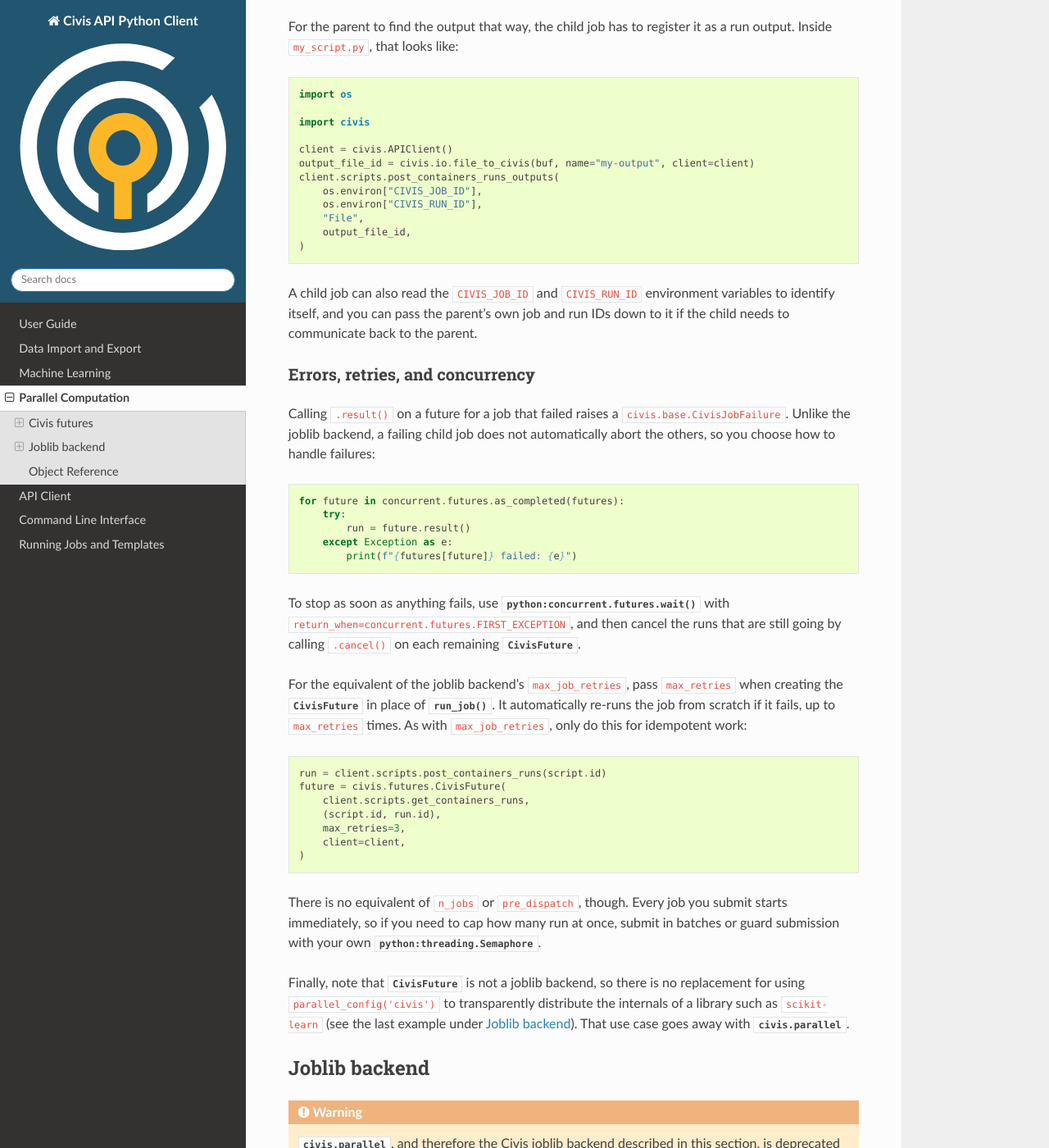
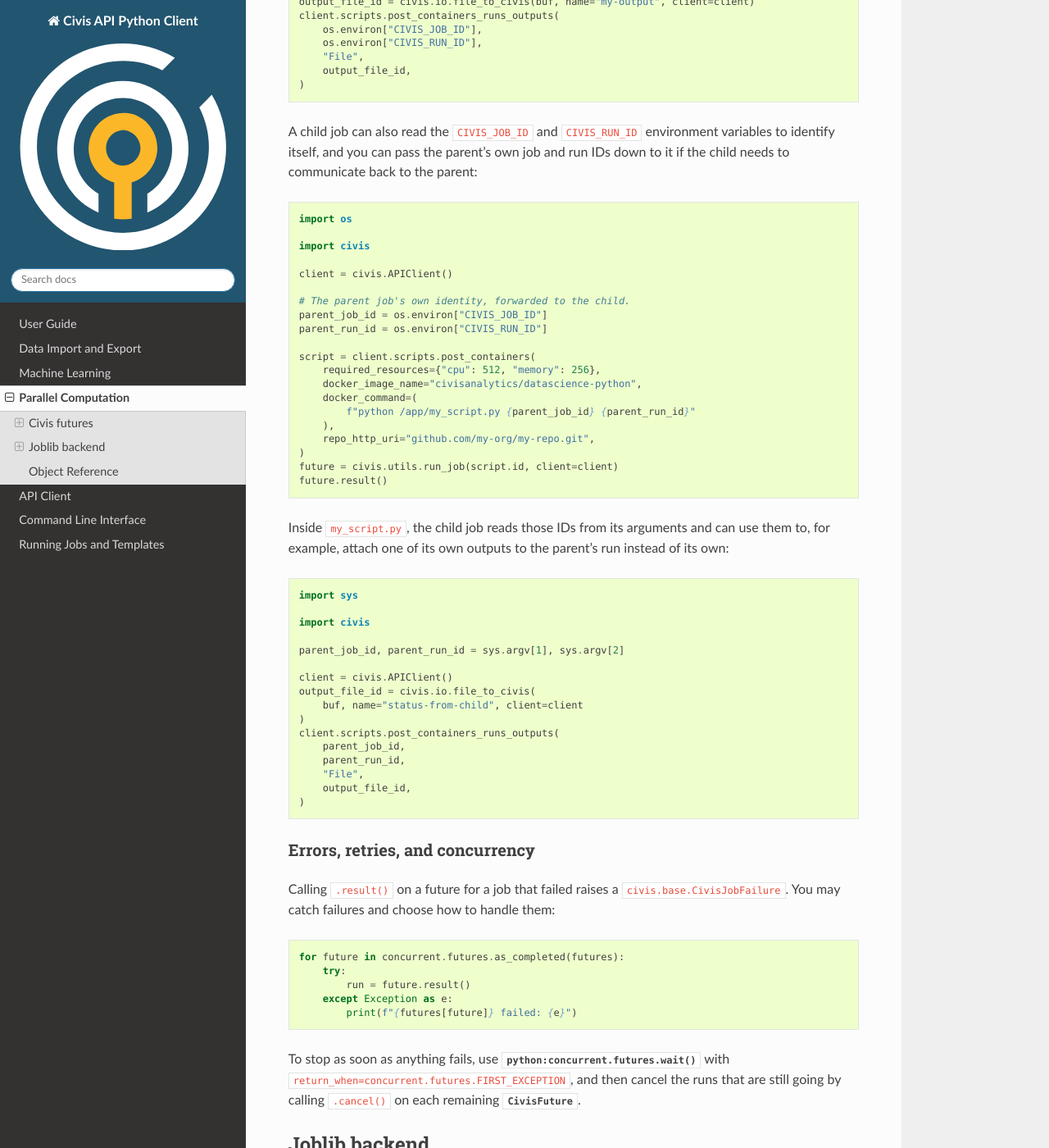
Before and after one commit to civisanalytics/civis-python, a Sphinx documentation site: the page built from docs/parallel.rst, in a window 1280 px wide and 1400 px high, scrolled down 2270 px. Shown: the whole window at 82% size. Built offline with Sphinx 7.4.7 and the Read the Docs theme 3.1.0, drawn with Linux system fonts in a browser that asks for light colours; some of the changed text lies outside the part shown.

Commit message:
DOC update CivisFuture doc

```diff
--- a/docs/parallel.rst
+++ b/docs/parallel.rst
@@ -12,8 +12,11 @@
     For parallel computation via Civis Platform, please migrate to
     :class:`~civis.futures.CivisFuture`, as described in `Civis futures`_ below.
 
+.. _civis_futures_parallel:
+
 Civis futures
 =============
+
 A :class:`~civis.futures.CivisFuture` is a
 :class:`python:concurrent.futures.Future` that tracks a job running in
 Civis Platform. Because it follows the standard library's ``Future`` API,
@@ -22,16 +25,11 @@
 :func:`python:concurrent.futures.as_completed` and
 :func:`python:concurrent.futures.wait`.
 
-For an introduction to :class:`~civis.futures.CivisFuture` itself, including
-how to create a future for a single job, see :ref:`civis_futures` in the user
-guide. The rest of this section shows how to use futures for the fan-out
-workloads that :mod:`civis.parallel` used to handle.
-
 Fanning out many jobs
 ---------------------
+
 Submit one job per chunk of work, keep the futures around, and consume them as
-they finish. The example below is the :mod:`civis.parallel` example further
-down this page, rewritten without joblib. It starts seven Civis Platform
+they finish. It starts several Civis Platform
 container scripts, each computing ``2 * num1 + num2`` for a different pair of
 arguments:
 
@@ -66,27 +64,23 @@
         print(f"({num1}, {num2}) finished with state {run.state}")
 
 :func:`~civis.utils.run_job` is a convenience wrapper that starts a run for an
-existing job and hands back a :class:`~civis.futures.CivisFuture`. Iterating
-with :func:`python:concurrent.futures.as_completed` gives you the behavior of
-joblib's ``return_as='generator_unordered'``: each result is available as soon
-as its job finishes, rather than after every job has finished. If you want the
+existing job and hands back a :class:`~civis.futures.CivisFuture`.
+:func:`python:concurrent.futures.as_completed` gives you
+each result as soon
+as its job finishes, rather than after all jobs have finished. If you want the
 results in submission order instead, iterate over the futures directly and call
 ``.result()`` on each one.
 
 Passing inputs and outputs
 --------------------------
-:mod:`civis.parallel` used
-`cloudpickle <https://github.com/cloudpipe/cloudpickle>`_ to ship your
-function, its arguments, and its return value between the parent process and
-the child jobs. :class:`~civis.futures.CivisFuture` does not do this for you,
-which has two consequences:
+
+:class:`~civis.futures.CivisFuture` does not ship a function, its arguments,
+or its return value between the parent process and a child job. Instead:
 
 - The code you want to run must already exist in the child job's environment,
   either baked into the Docker image or cloned from GitHub via the
   ``repo_http_uri`` and ``repo_ref`` parameters of
-  :func:`~civis.resources._resources.Scripts.post_containers`. Dynamically
-  defined functions, lambdas, and closures can no longer be sent to
-  Civis Platform.
+  :func:`~civis.resources._resources.Scripts.post_containers`.
 - You are responsible for moving data. Small inputs can go directly into the
   ``docker_command``. Larger inputs, and all outputs, should travel through
   Civis Files.
@@ -140,13 +134,60 @@
 
 A child job can also read the ``CIVIS_JOB_ID`` and ``CIVIS_RUN_ID`` environment
 variables to identify itself, and you can pass the parent's own job and run IDs
-down to it if the child needs to communicate back to the parent.
+down to it if the child needs to communicate back to the parent:
+
+.. code-block:: python
+
+    import os
+
+    import civis
+
+    client = civis.APIClient()
+
+    # The parent job's own identity, forwarded to the child.
+    parent_job_id = os.environ["CIVIS_JOB_ID"]
+    parent_run_id = os.environ["CIVIS_RUN_ID"]
+
+    script = client.scripts.post_containers(
+        required_resources={"cpu": 512, "memory": 256},
+        docker_image_name="civisanalytics/datascience-python",
+        docker_command=(
+            f"python /app/my_script.py {parent_job_id} {parent_run_id}"
+        ),
+        repo_http_uri="github.com/my-org/my-repo.git",
+    )
+    future = civis.utils.run_job(script.id, client=client)
+    future.result()
+
+Inside ``my_script.py``, the child job reads those IDs from its arguments
+and can use them to, for example, attach one of its own outputs to the
+parent's run instead of its own:
+
+.. code-block:: python
+
+    import sys
+
+    import civis
+
+    parent_job_id, parent_run_id = sys.argv[1], sys.argv[2]
+
+    client = civis.APIClient()
+    output_file_id = civis.io.file_to_civis(
+        buf, name="status-from-child", client=client
+    )
+    client.scripts.post_containers_runs_outputs(
+        parent_job_id,
+        parent_run_id,
+        "File",
+        output_file_id,
+    )
 
 Errors, retries, and concurrency
 --------------------------------
+
 Calling ``.result()`` on a future for a job that failed raises a
-``civis.base.CivisJobFailure``. Unlike the joblib backend, a failing child job
-does not automatically abort the others, so you choose how to handle failures:
+``civis.base.CivisJobFailure``.
+You may catch failures and choose how to handle them:
 
 .. code-block:: python
 
@@ -161,33 +202,6 @@
 ``return_when=concurrent.futures.FIRST_EXCEPTION``, and then cancel the runs
 that are still going by calling ``.cancel()`` on each remaining
 :class:`~civis.futures.CivisFuture`.
-
-For the equivalent of the joblib backend's ``max_job_retries``, pass
-``max_retries`` when creating the :class:`~civis.futures.CivisFuture` in
-place of :func:`~civis.utils.run_job`. It automatically re-runs the job from
-scratch if it fails, up to ``max_retries`` times. As with ``max_job_retries``,
-only do this for idempotent work:
-
-.. code-block:: python
-
-    run = client.scripts.post_containers_runs(script.id)
-    future = civis.futures.CivisFuture(
-        client.scripts.get_containers_runs,
-        (script.id, run.id),
-        max_retries=3,
-        client=client,
-    )
-
-There is no equivalent of ``n_jobs`` or ``pre_dispatch``, though. Every job you
-submit starts immediately, so if you need to cap how many run at once, submit
-in batches or guard submission with your own
-:class:`python:threading.Semaphore`.
-
-Finally, note that :class:`~civis.futures.CivisFuture` is not a joblib backend,
-so there is no replacement for using ``parallel_config('civis')`` to
-transparently distribute the internals of a library such as ``scikit-learn``
-(see the last example under `Joblib backend`_). That use case goes away with
-:mod:`civis.parallel`.
 
 Joblib backend
 ==============
--- a/docs/user_guide.rst
+++ b/docs/user_guide.rst
@@ -41,8 +41,8 @@
 
 In the code above, :func:`~civis.io.dataframe_to_civis` returns a special
 :class:`~civis.futures.CivisFuture` object. Making a request to the Civis
-API usually results in a long running job. To account for this, various
-functions in the ``civis`` namespace return a
+API sometimes results in a long running job. To account for this, various
+functions in the ``civis.io`` namespace return a
 :class:`CivisFuture <civis.futures.CivisFuture>` to allow you to
 process multiple long running jobs simultaneously. For instance, you may
 want to start many jobs in parallel and wait for them all to finish rather
@@ -96,6 +96,8 @@
    >>> # function `civis.utils.run_job`:
    >>> future2 = civis.utils.run_job(script_id)
    >>> future2.result()
+
+For more examples, see :ref:`civis_futures_parallel`.
 
 Working Directly with the Client
 ================================
```
